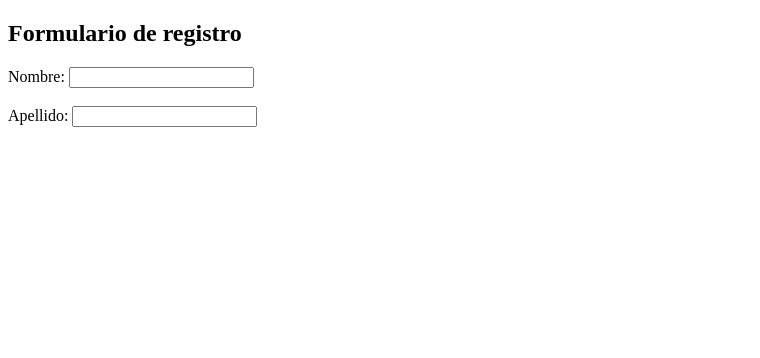
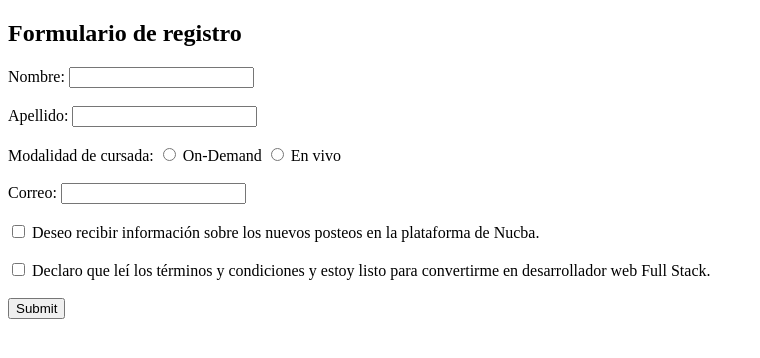
Before and after one commit to ZirasGithub/entrega1nucbavercel, a plain HTML site: page Ej_3/index.html in a window 1280 px wide. Shown: the whole page, without its empty margins (0-760 px from the left). Drawn offline with Linux system fonts and the light colour scheme.

Commit message:
finished code

```diff
--- a/Ej_3/index.html
+++ b/Ej_3/index.html
@@ -20,6 +20,36 @@
         <label for="surname">Apellido:</label>
         <input type="text" id="surname" name="surname">
     </div>
+    <br>
+    <div>
+        <label for="ModalidadCursada">Modalidad de cursada:</label>
+            <input type="radio" id="On-Demand" name="cursada" required>
+                <label for="On-Demand">On-Demand</label>
+
+        <input type="radio" id="EnVivo" name="cursada" required>
+            <label for="EnVivo" id="EnVivo" name="cursada">En vivo</label>
+    </div>
+    <br>
+    <div>
+        <label for="email">Correo:</label>
+            <input type="email" id="email" required>
+    </div>
+</section>
+<br>
+<section>
+    <div>
+        <input type="checkbox" id="info">
+            <label for="info" id="info">Deseo recibir información sobre los nuevos posteos en la plataforma de Nucba.</label>
+    </div>
+    <br>
+    <div>
+        <input type="checkbox" id="terminos" required>
+        <label for="terminos">Declaro que leí los términos y condiciones y estoy listo para convertirme en desarrollador web Full Stack.</label>
+    </div>
+    <br>
+    <div>
+        <input type="submit">
+    </div>
 </section>
 </body>
 </html>
```
